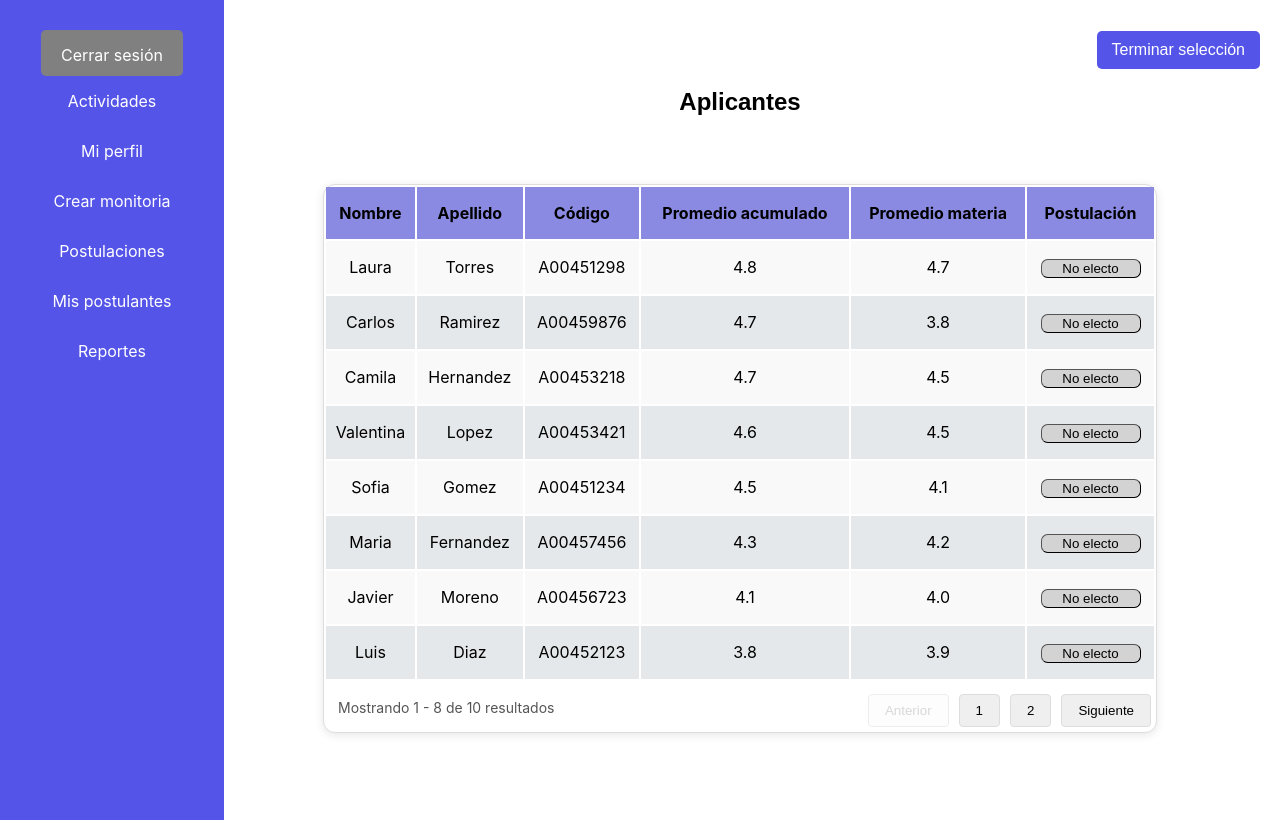
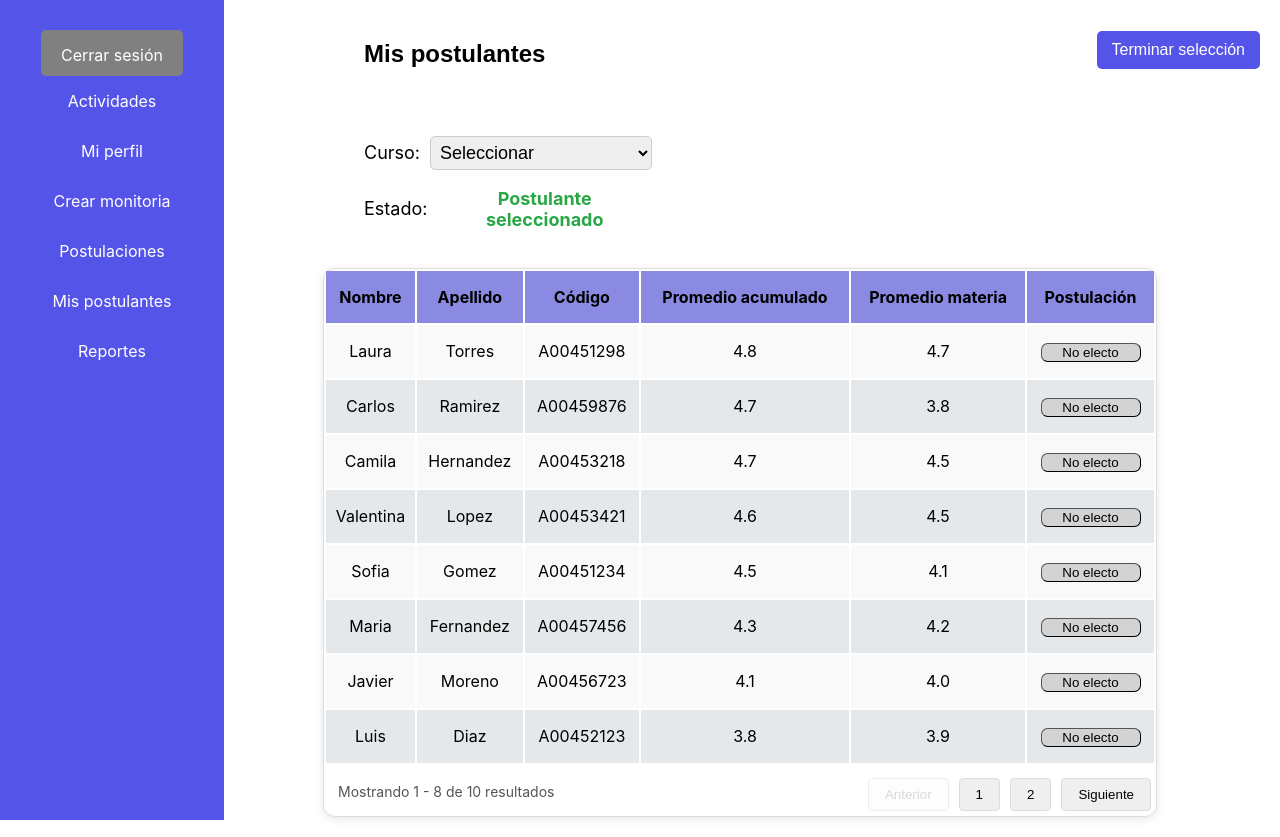
Before and after one commit to danielaolartebo/SIGMA, a React (Create React App) app: page /Applicants in a window 1280 px wide. Before the commit the page ends 800 px from the top, so only its background shows below. Built offline with nearby package versions, Linux system fonts and the light colour scheme; the HTML template or start-up script is replaced by a standard one.

Commit message:
Applicants view changed

```diff
--- a/src/App.js
+++ b/src/App.js
@@ -8,6 +8,7 @@ import Task from './Task';
 import { BrowserRouter as Router, Route, Routes, useLocation } from 'react-router-dom';
 import CreateMonitoria from './CreateMonitoria';
 import Applicants from './Applicants';
+import CreateActivity from './CreateActivity';
 
 function App() {
   // Hook para obtener la ruta actual
@@ -51,6 +52,9 @@ function App() {
 
         {/* Route for Applicants */}
         <Route path="/Applicants" element={<Applicants />} />
+
+         {/* Route for Create Activity */}
+         <Route path="/CreateActivity" element={<CreateActivity />} />
       </Routes>
     </div>
   );
--- a/src/Applicants.css
+++ b/src/Applicants.css
@@ -31,9 +31,11 @@
 
 .applicants-title-container {
   display: flex;
-  padding-top: 3em;
-  justify-content: center;
+  justify-content: left;
   margin-bottom: 3em;
+  margin-left: 9em; /* Avoids vertical navbar */
+  margin-right: 9em;
+
 }
 
 .applicants-title {
@@ -54,6 +56,42 @@
       font-size: 1.2em;
   }
 }
+
+/* ============================SUBJECT AND STATUS================================= */
+
+.applicants-subject-status-container {
+    display: flex;
+    justify-content: space-between;
+    align-items: center;
+    margin-bottom: 20px;
+    margin-left: 9em; /* Avoids vertical navbar */
+    margin-right: 9em;
+
+}
+
+.applicants-subject,
+.applicants-status {
+    display: flex;
+    align-items: center;
+    font-size: 18px;
+    gap: 10px;
+    margin-bottom: 1em;
+    width: 16em;
+}
+
+.applicants-dropdown {
+    padding: 5px;
+    border-radius: 5px;
+    border: 1px solid #ccc;
+    width: 16em;
+    font-size: 18px;
+}
+
+.applicants-status-selected {
+    color: #28a745;
+    font-weight: bold;
+}
+
 
 /* ============================TABLE================================= */
 
--- a/src/Applicants.js
+++ b/src/Applicants.js
@@ -57,9 +57,29 @@ function Applicants() {
             <div className="applicants-content">
                 {/* Title begins */}
                 <div className="applicants-title-container">
-                    <h2 className="applicants-title">Aplicantes</h2>
+                    <h2 className="applicants-title">Mis postulantes</h2>
                 </div>
                 {/* Title ends */}
+
+                {/* Subject and status begins */}
+                <div className="applicants-subject-status-container">
+                    <div className="applicants-subject-status">
+                        <div className="applicants-subject">
+                            <span>Curso:</span>
+                            <select className="applicants-dropdown">
+                                <option value="all">Seleccionar</option>
+                                <option value="APO I">APO I</option>
+                                <option value="Estructuras de Datos">Estructuras de Datos</option>
+                                <option value="Bases de Datos">Bases de Datos</option>
+                            </select>
+                        </div>
+                        <div className="applicants-status">
+                            <span>Estado:</span>
+                            <span className="applicants-status-selected">Postulante seleccionado</span>
+                        </div>
+                    </div>
+                </div>
+                {/* Subject and status ends */}
 
                 {/* Table starts */}
                 <div className="applicants-main-container">
--- /dev/null
+++ b/src/CreateActivity.js
@@ -0,0 +1,14 @@
+import './CreateActivity.css';
+import React, { useState, useEffect } from 'react';
+import VerticalNavbar from './VerticalNavbar';
+
+function CreateActivity() {
+
+    return (
+        <div>
+            <VerticalNavbar />
+        </div>
+    );
+}
+
+export default CreateActivity
--- a/src/CreateMonitoria.css
+++ b/src/CreateMonitoria.css
@@ -70,6 +70,8 @@
   font-weight: bold;
   margin-bottom: 5px;
   align-content: center;
+  text-align: right;
+  width: 12em;
 }
 
 .cm-grid-container input[type="text"],
--- a/src/Task.css
+++ b/src/Task.css
@@ -88,7 +88,7 @@
 .title-container {
   display: flex;
   justify-content: flex-start;
-  padding-top: 1.5em;
+  padding-top: 2em;
   padding-bottom: 1.5em;
   padding-left: 2em;
   margin-left: 14em; /* Avoids vertical navbar */
--- a/src/Task.js
+++ b/src/Task.js
@@ -2,6 +2,7 @@ import './Task.css';
 import VerticalNavbar from './VerticalNavbar';
 import './Login.css';
 import React, { useEffect, useState } from 'react';
+import { useNavigate } from 'react-router-dom';
 
 function Task() {
   // Estado para almacenar las actividades
@@ -130,6 +131,11 @@ function Task() {
     );
   };
 
+  const navigate = useNavigate();
+
+    const handleCreateActivity = () => {
+        navigate('/CreateActivity');
+    };
 
 
   return (
@@ -147,7 +153,7 @@ function Task() {
 
         {/* Button create activity starts */}
         <div className="button-create-activity-container" id="button-create-activity-container">
-          <button className="create-activity-btn" id="create-activity-btn">
+          <button className="create-activity-btn" id="create-activity-btn" onClick={handleCreateActivity}>
             Crear actividad
           </button>
         </div>
```
Also changed, not shown: src/CreateActivity.css (added).
